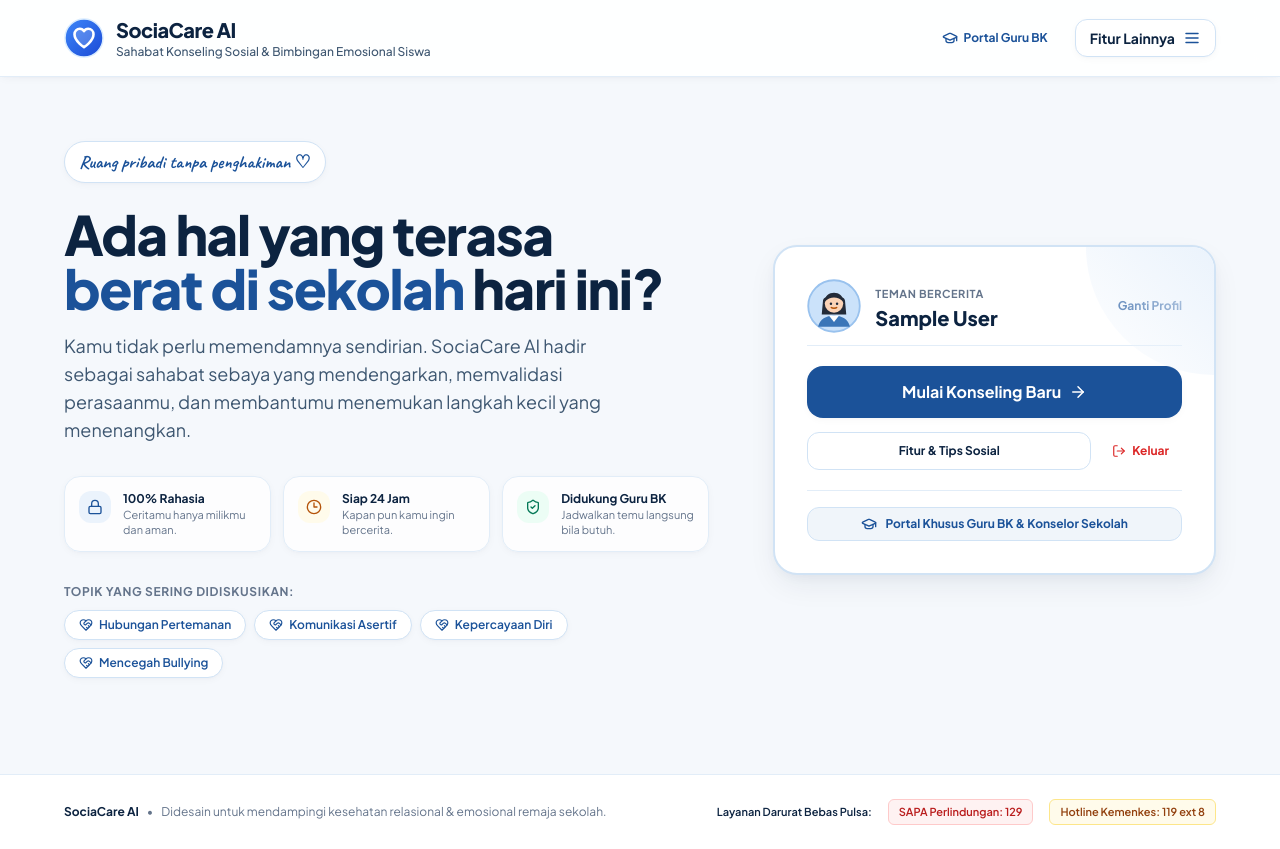
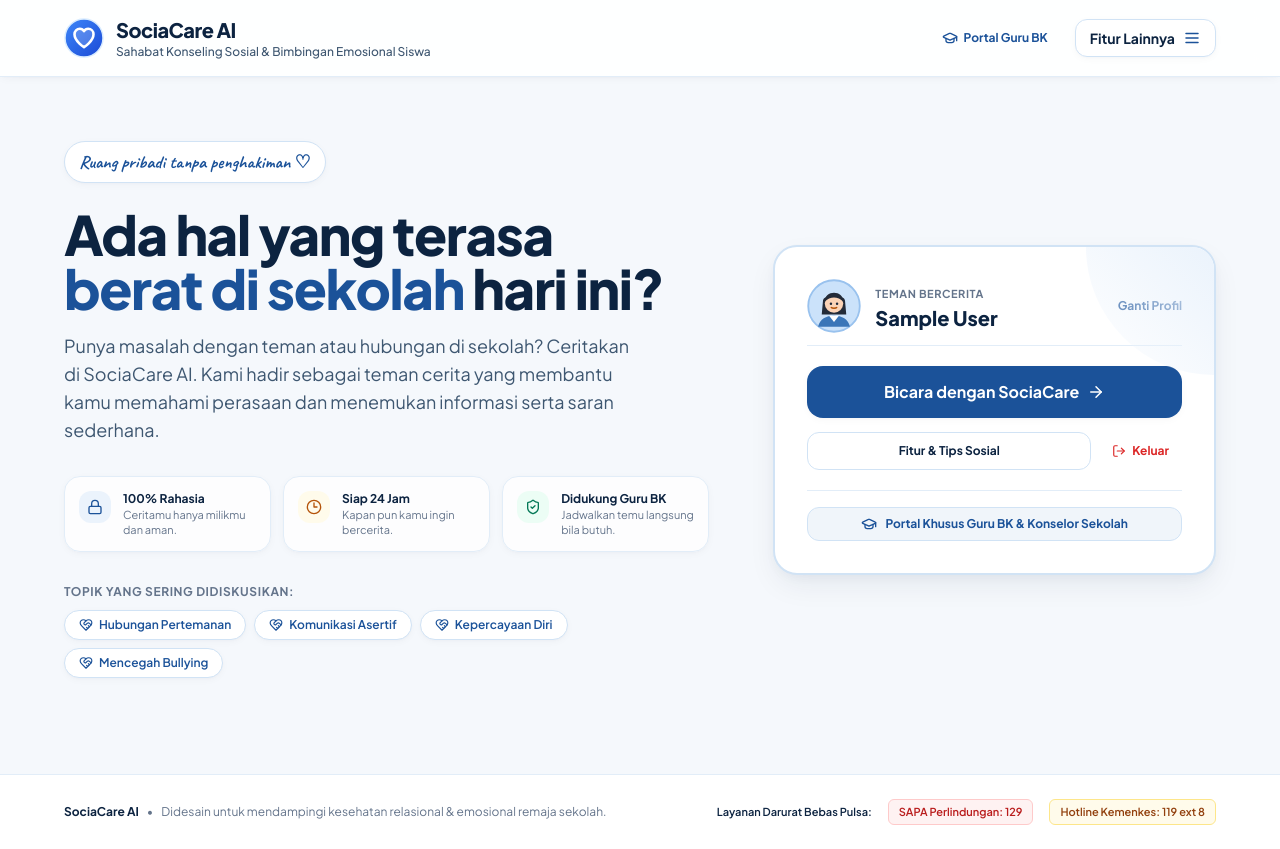
Before and after one commit to DX4GREY/sociacare, a React (Vite) app in the folder client/: page / in a window 1280 px wide. Built offline with nearby package versions, Linux system fonts and the light colour scheme; no server answers; sample sign-in values are in the browser's storage.

Commit message:
feat: update HomePage messaging for improved user engagement and clarity

```diff
--- a/client/src/pages/HomePage.jsx
+++ b/client/src/pages/HomePage.jsx
@@ -110,7 +110,7 @@ export default function HomePage() {
               <span className="text-[#1B5299]">berat di sekolah</span> hari ini?
             </h1>
             <p className="text-base sm:text-lg text-[#3E5771] max-w-xl leading-relaxed pt-1">
-              Kamu tidak perlu memendamnya sendirian. SociaCare AI hadir sebagai sahabat sebaya yang mendengarkan, memvalidasi perasaanmu, dan membantumu menemukan langkah kecil yang menenangkan.
+              Punya masalah dengan teman atau hubungan di sekolah? Ceritakan di SociaCare AI. Kami hadir sebagai teman cerita yang membantu kamu memahami perasaan dan menemukan informasi serta saran sederhana.
             </p>
           </div>
 
@@ -203,7 +203,7 @@ export default function HomePage() {
                     onClick={() => navigate('/topics')}
                     className="w-full bg-[#1B5299] hover:bg-[#133E75] text-white text-sm sm:text-base font-bold py-3.5 px-6 rounded-2xl shadow-soft transition flex items-center justify-center gap-2 cursor-pointer"
                   >
-                    <span>Mulai Konseling Baru</span>
+                    <span>Bicara dengan SociaCare</span>
                     <ArrowRight size={18} />
                   </button>
 
```
